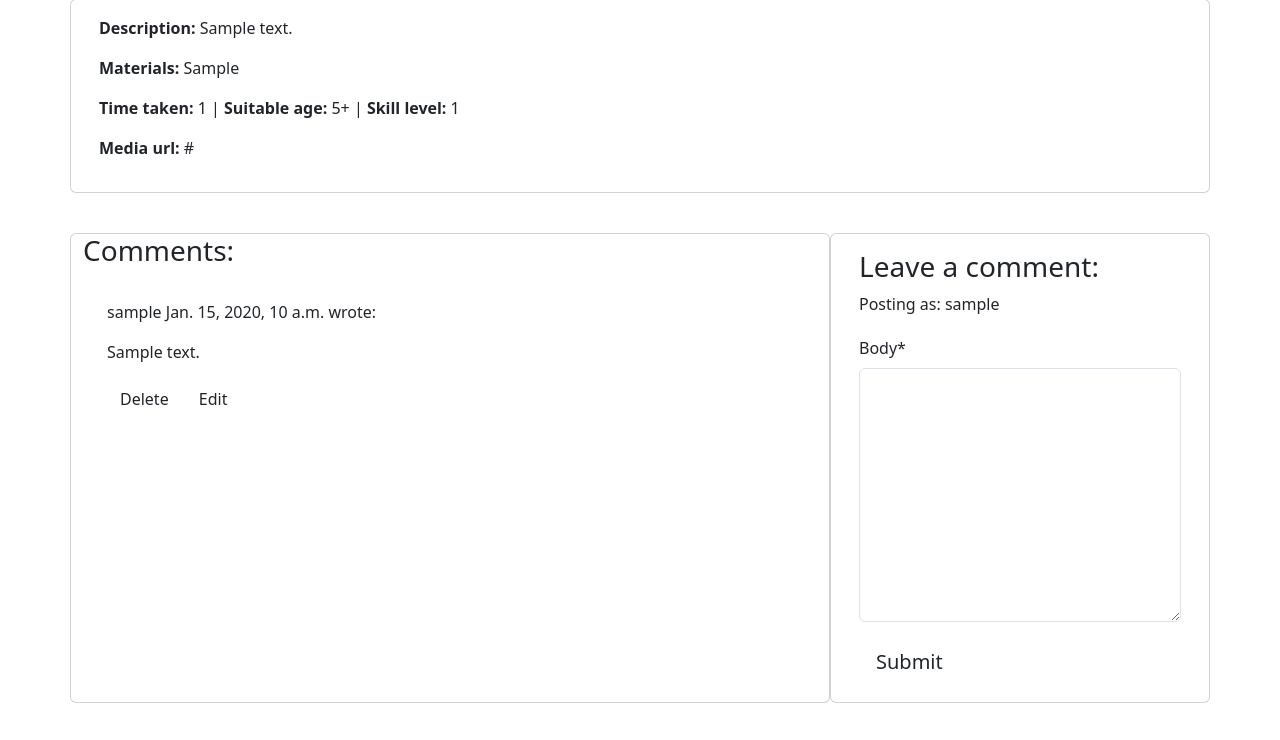
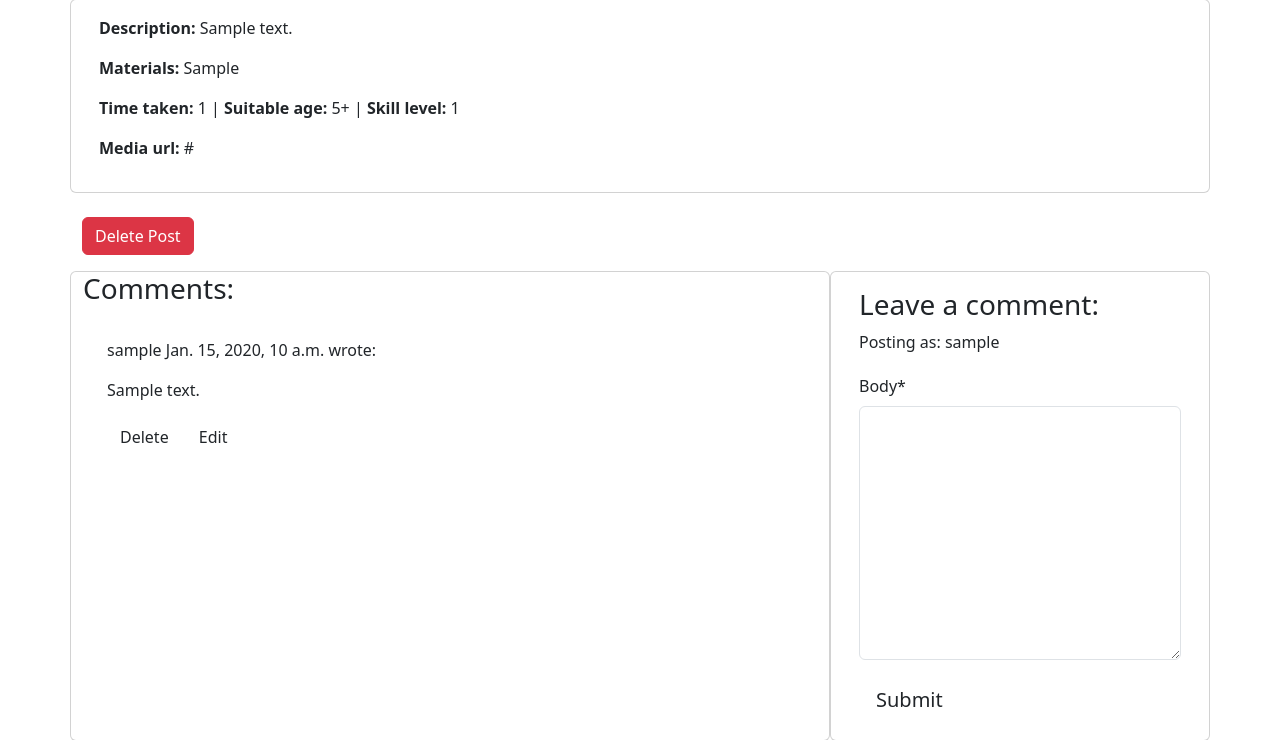
Before and after one commit to HobbesUnleashed/chat-crafts, a Django app: page /posts/1/ in a window 1280 px wide. Shown: the part 209-949 px from the top of the page. Run offline with Django 4.2, Linux system fonts and the light colour scheme; a user stored in the database is signed in; data comes from the database, SQL or seed files in the repository; tables that the repository leaves empty hold one stand-in row (values such as "Sample post"); some libraries are stand-ins or nearby versions.

Commit message:
Added delete post function with modal confirmation

```diff
--- a/chat/templates/chat/post_detail.html
+++ b/chat/templates/chat/post_detail.html
@@ -34,6 +34,42 @@
                     <strong>Skill level: </strong>{{ post.get_skill_display }}
                 </p>
                 <p class="post-subtitle"><strong>Media url: </strong>{{ post.media_url }}</p>
+            </div>
+        </div>
+        <!-- Delete Post Button -->
+        {% if user.is_authenticated and user == post.author %}
+        <div class="post-actions">
+            <button id="deletePostButton" class="btn btn-danger" data-bs-toggle="modal"
+                data-bs-target="#deletePostModal">
+                Delete Post
+            </button>
+        </div>
+        {% endif %}
+
+        <!-- Delete Confirmation Modal -->
+        <div class="modal fade" id="deletePostModal" tabindex="-1" aria-labelledby="deletePostModalLabel"
+            aria-hidden="true">
+            <div class="modal-dialog">
+                <div class="modal-content">
+                    <div class="modal-header">
+                        <h5 class="modal-title" id="deletePostModalLabel">Delete Post</h5>
+                        <button type="button" class="btn-close" data-bs-dismiss="modal" aria-label="Close"></button>
+                    </div>
+                    <div class="modal-body">
+                        Are you sure you want to delete this post? This action cannot be undone, and all comments
+                        associated with this post will also be deleted.
+                    </div>
+                    <div class="modal-footer">
+                        <!-- Cancel button -->
+                        <button type="button" class="btn btn-secondary" data-bs-dismiss="modal">Cancel</button>
+
+                        <!-- Form for deleting the post -->
+                        <form method="POST" action="{% url 'delete_post' post.id %}">
+                            {% csrf_token %}
+                            <button type="submit" class="btn btn-danger">Delete</button>
+                        </form>
+                    </div>
+                </div>
             </div>
         </div>
     </div>
@@ -79,7 +115,7 @@
     </div>
 </div>
 
-<!-- Edit confirmation modal -->
+<!-- Edit comment confirmation modal -->
 <div class="modal fade" id="commentModal" tabindex="-1" aria-labelledby="commentModalLabel" aria-hidden="true">
     <div class="modal-dialog">
         <div class="modal-content">
@@ -97,7 +133,7 @@
     </div>
 </div>
 
-<!-- Delete confirmation modal -->
+<!-- Delete comment confirmation modal -->
 <div class="modal fade" id="deleteModal" tabindex="-1" aria-labelledby="deleteModalLabel" aria-hidden="true">
     <div class="modal-dialog">
         <div class="modal-content">
--- a/chat/urls.py
+++ b/chat/urls.py
@@ -20,4 +20,5 @@ urlpatterns = [
         views.comment_delete,
         name="comment_delete",
     ),
+    path("posts/<int:post_id>/delete/", views.delete_post, name="delete_post"),
 ]
--- a/chat/views.py
+++ b/chat/views.py
@@ -100,6 +100,23 @@ def create_post_page(request):
     return render(request, "chat/create_post.html", {"form": form})
 
 
+@login_required
+def delete_post(request, post_id):
+    post = get_object_or_404(Post, id=post_id)
+
+    # Ensure the logged-in user is the author of the post
+    if post.author != request.user:
+        messages.error(request, "You can only delete posts that you have authored.")
+        return redirect("post_detail", post_id=post.id)
+
+    if request.method == "POST":
+        post.delete()
+        messages.success(request, "Post and all associated comments have been deleted.")
+        return redirect("home")
+
+    return render(request, "chat/delete_post.html", {"post": post})
+
+
 def comment_edit(request, post_id, comment_id):
     """
     View to edit comments
```
Also changed, not shown: static/js/comments.js (+6 -4 lines), 1 other file.
